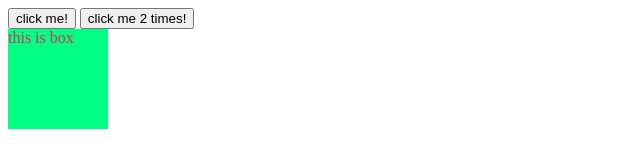
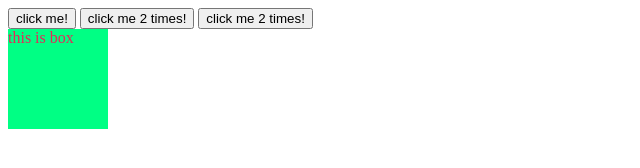
Before and after one commit to yogeshpagar04/sample, a plain HTML site: page index.html in a window 1280 px wide. Shown: the whole page, without its empty margins (0-640 px from the left). Drawn offline with Linux system fonts and the light colour scheme.

Commit message:
sample code written 2

```diff
--- a/index.html
+++ b/index.html
@@ -9,7 +9,7 @@
 <body>
 <button onclick="console.log('button was clicked');alert('hello')">click me!</button>
 <button onclick="console.log('button was clicked 2x');alert('hello')">click me 2 times!</button>
-
+<button onclick="console.log('button was clicked 2x');alert('hello')">click me 2 times!</button>
 <div onmouseover="console.log('your are in box')">this is box</div>
     <script src="script.js"></script>
 </body>
```
